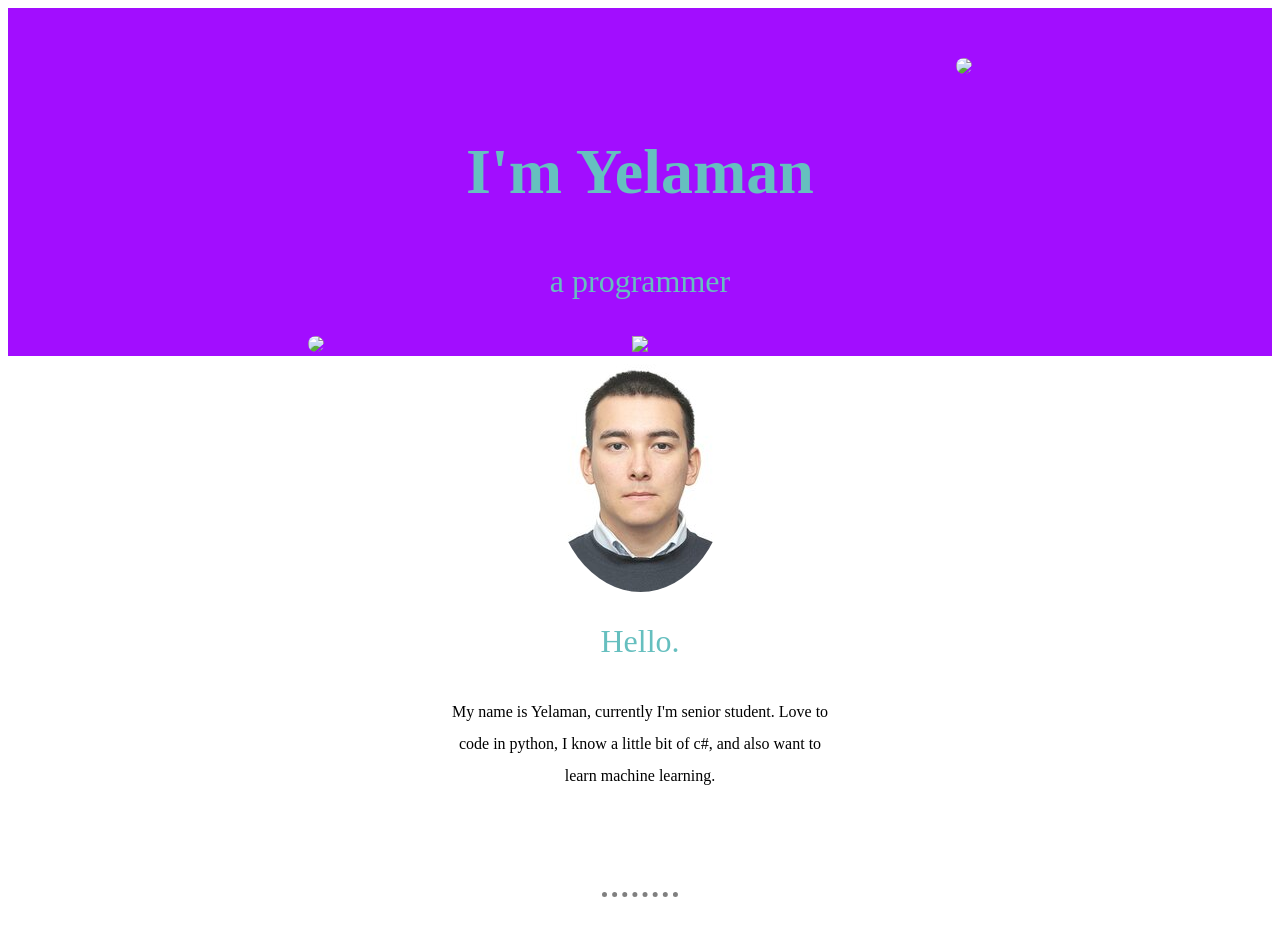
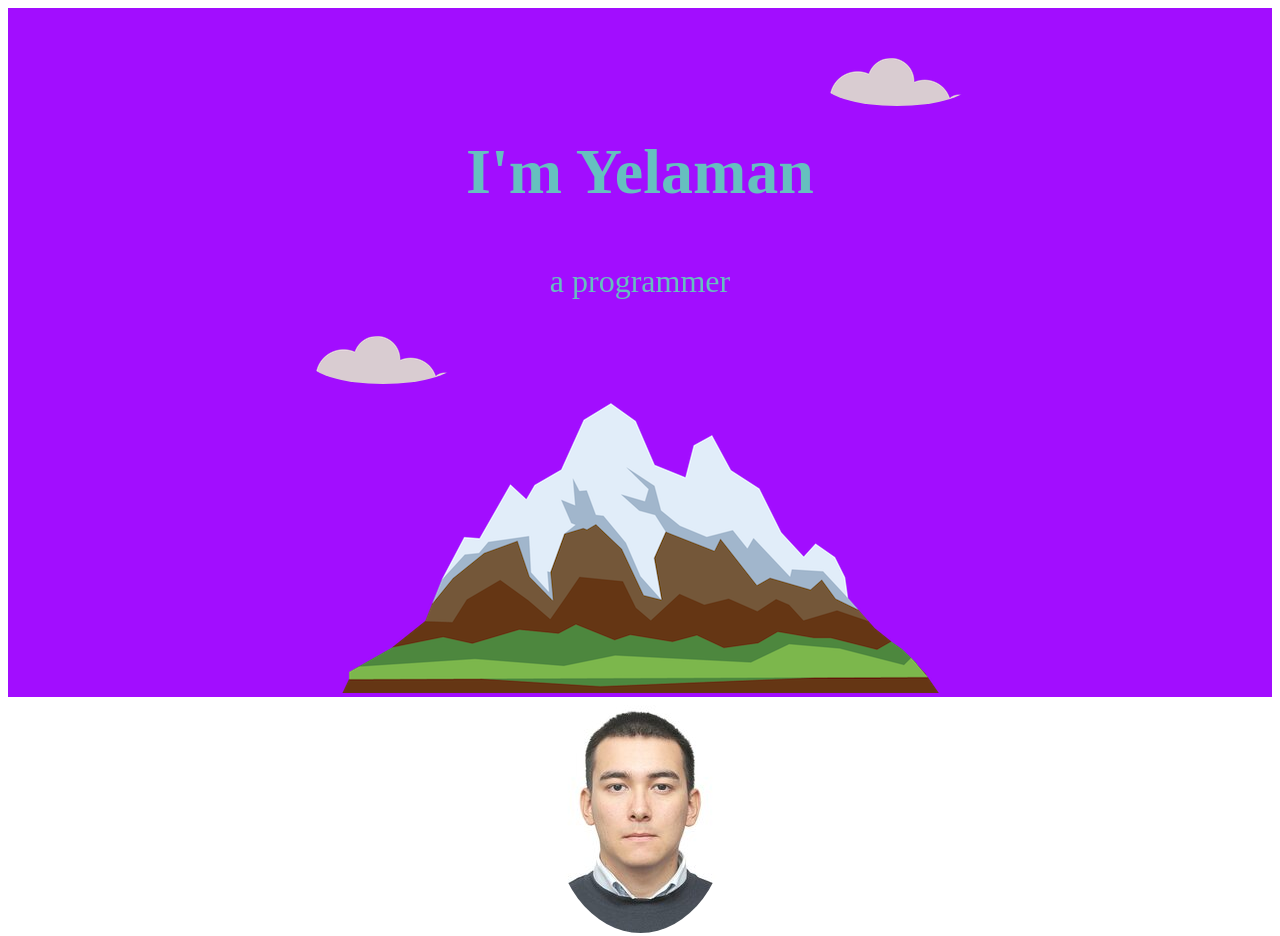
Before and after one commit to Elo99/kt, a plain HTML site: page index.html in a window 1280 px wide. Shown: the top 936 px of the page. Drawn offline with Linux system fonts and the light colour scheme; a web font is replaced by a local one.

Commit message:
Update index.html

```diff
--- a/index.html
+++ b/index.html
@@ -10,11 +10,11 @@
     </head>
     <body>
         <div class="Topcontainer">
-            <img class="cloud1" src="images/cloud.png">
+            <img class="cloud1" src="cloud.png">
             <h1>I'm Yelaman</h1>
             <h2 style="color: #66BFBF;">a programmer</h2>
-            <img class="cloud2" src="images/cloud.png">
-            <img style="border-radius: 0%;" class="mountain" src="images/mountain.png">
+            <img class="cloud2" src="cloud.png">
+            <img style="border-radius: 0%;" class="mountain" src="mountain.png">
         </div>
         <div class="middle-container">
             <div class="profile">
```
